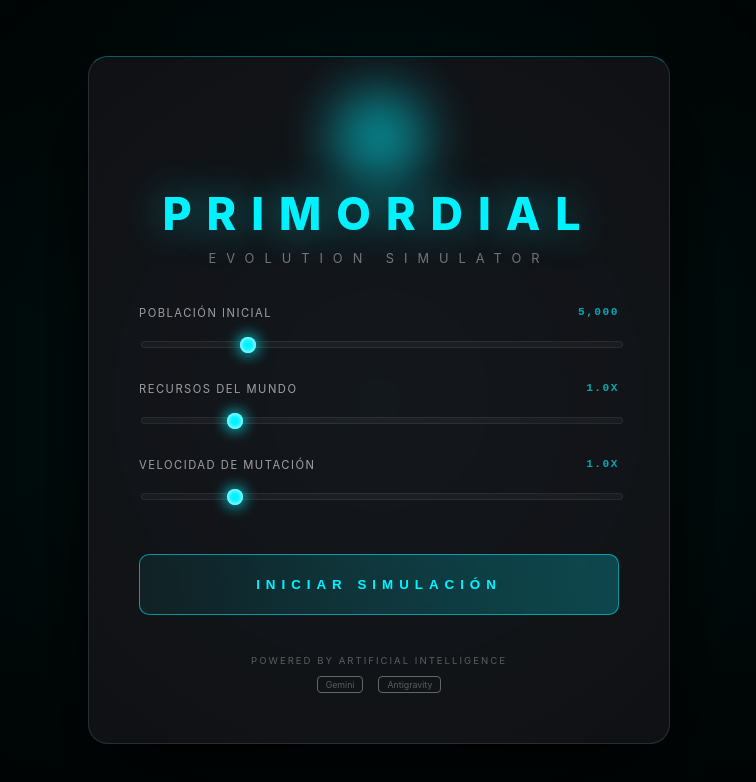
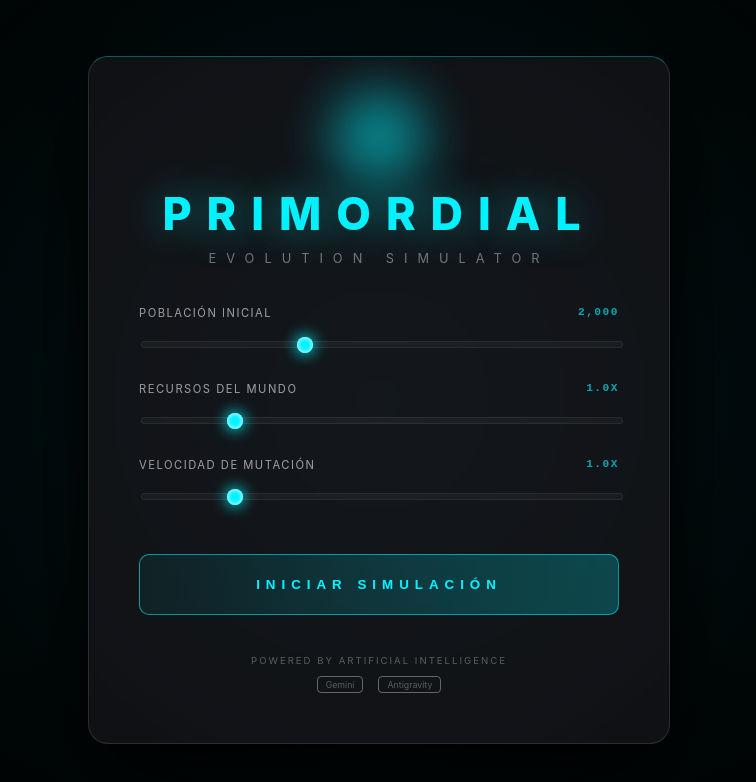
Before and after one commit to EdOliveros/Primordial, a React (Vite) app: page / in a window 1280 px wide. Shown: the top 782 px of the page, without its empty margins (261-1017 px from the left). Built offline with nearby package versions, Linux system fonts and the light colour scheme.

Commit message:
perf: scale down to a 1500x1500 micro-cosmos for maximum performance

```diff
--- a/src/App.tsx
+++ b/src/App.tsx
@@ -61,10 +61,10 @@ const App: React.FC = () => {
                     />
                     <InfoPanel telemetry={telemetry} />
                     <Minimap
-                        cameraPos={controllerRef.current?.cameraPos || [2500, 2500]}
+                        cameraPos={controllerRef.current?.cameraPos || [750, 750]}
                         zoom={controllerRef.current?.zoom || 1}
                         onNavigate={handleNavigate}
-                        worldSize={5000}
+                        worldSize={1500}
                     />
                 </>
             )}
--- a/src/components/StartScreen.tsx
+++ b/src/components/StartScreen.tsx
@@ -6,7 +6,7 @@ interface StartScreenProps {
 
 const StartScreen: React.FC<StartScreenProps> = ({ onStart }) => {
     const [settings, setSettings] = useState({
-        count: 5000,
+        count: 2000,
         mutation: 1.0,
         food: 1.0,
         friction: 0.98
@@ -38,9 +38,9 @@ const StartScreen: React.FC<StartScreenProps> = ({ onStart }) => {
                     </div>
                     <input
                         type="range"
-                        min="1000"
-                        max="20000"
-                        step="500"
+                        min="500"
+                        max="5000"
+                        step="100"
                         value={settings.count}
                         onChange={(e) => setSettings({ ...settings, count: parseInt(e.target.value) })}
                     />
--- a/src/core/SimulationController.ts
+++ b/src/core/SimulationController.ts
@@ -25,7 +25,7 @@ export class SimulationController {
     public onFrame: (frameCount: number) => void = () => { };
     public onInspector: (cell: any) => void = () => { };
 
-    public cameraPos: [number, number] = [2500, 2500]; // Center of 5000x5000 world
+    public cameraPos: [number, number] = [750, 750]; // Center of 1500x1500 world
     public zoom = 1.0;
     public targetZoom = 1.0;
     public followingIdx: number | null = null;
@@ -44,7 +44,7 @@ export class SimulationController {
         this.renderer = new PrimordialRenderer(canvas);
         // Ensure renderer starts with correct size
         this.renderer.resize(canvas.width, canvas.height);
-        this.engine = new Engine(5000, 100000);
+        this.engine = new Engine(1500, 100000);
     }
 
     public start(settings: { count: number, mutation: number, food: number, friction: number }) {
@@ -58,8 +58,8 @@ export class SimulationController {
         for (let i = 0; i < Math.min(settings.count, 100000); i++) {
             const genome = new Float32Array(8).map(() => Math.random());
             this.engine.storage.spawn(
-                Math.random() * 5000,
-                Math.random() * 5000,
+                Math.random() * 1500,
+                Math.random() * 1500,
                 genome
             );
         }
--- a/src/core/spatialGrid.ts
+++ b/src/core/spatialGrid.ts
@@ -7,7 +7,7 @@ export class SpatialGrid {
     private gridCount: Int32Array; // Stores number of cells in each grid cell
     private gridOffset: Int32Array; // Stores offset in the flat grid array
 
-    private readonly resolution: number = 100; // 5000 / 50 = 100 cells
+    private readonly resolution: number = 100; // 1500 / 100 = 15 cells (15x15 grid)
     private readonly worldSize: number;
     private readonly maxCells: number;
 
```
